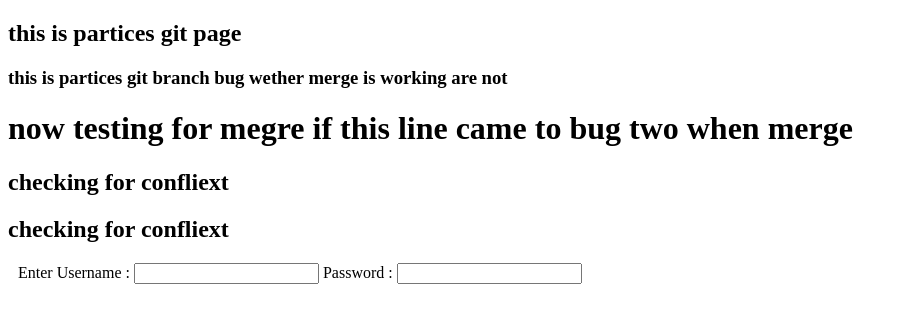
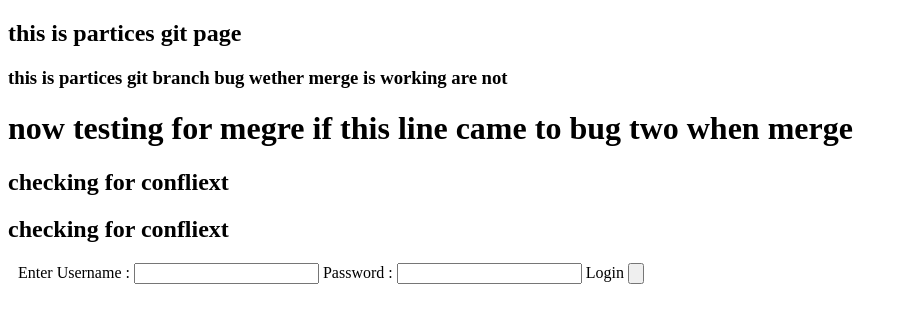
Before and after one commit to Alwinhemesh/git1, a plain HTML site: page index.html in a window 1280 px wide. Shown: the whole page, without its empty margins (0-908 px from the left). Drawn offline with Linux system fonts and the light colour scheme.

Commit message:
testingconfilx button1

```diff
--- a/index.html
+++ b/index.html
@@ -19,6 +19,8 @@
         <input type="text">
         <label>Password :</label>
         <input type="password">
+        <label>Login</label>
+        <input type="button" id="button">
     </form>
 </body>
 </html>
```
